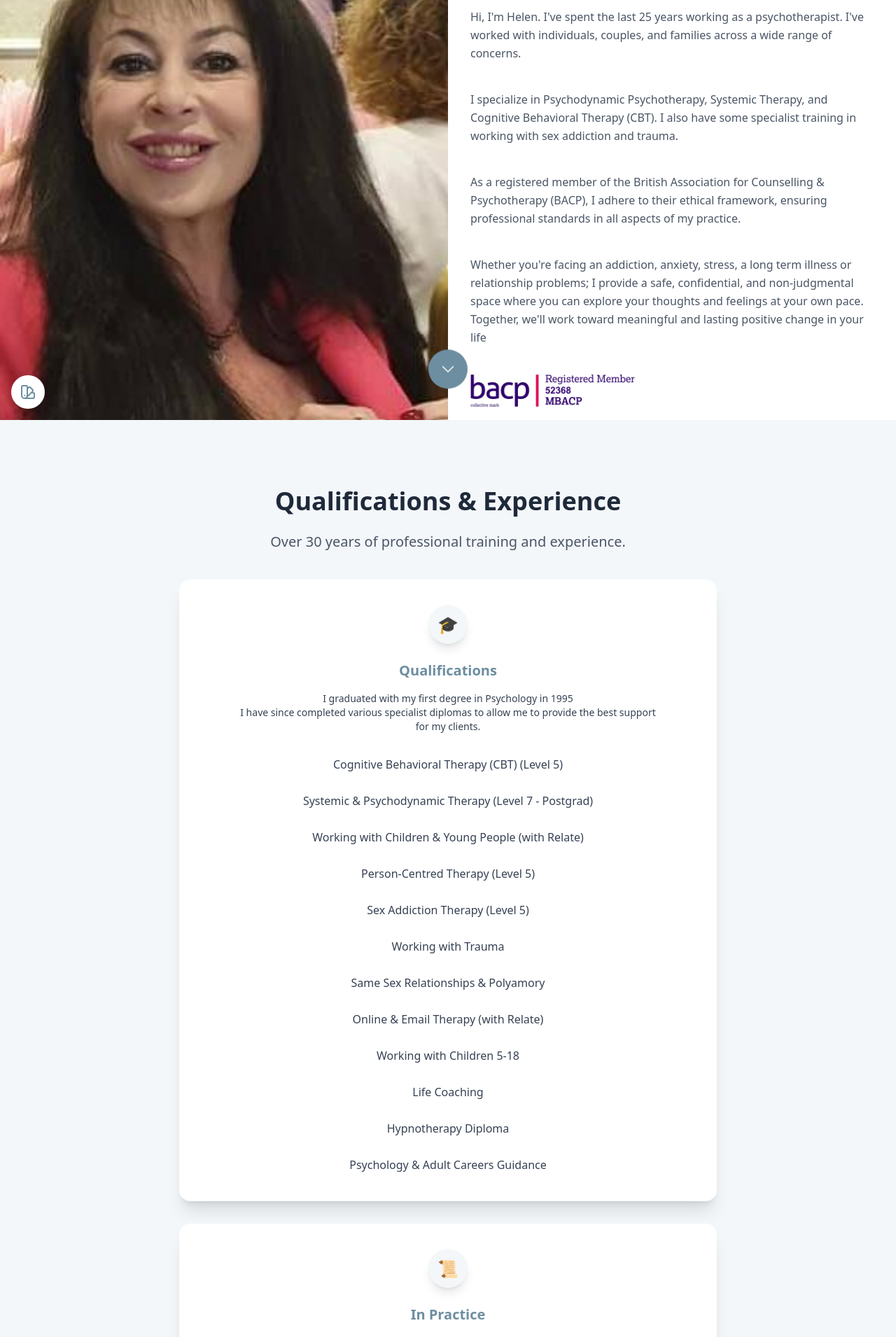
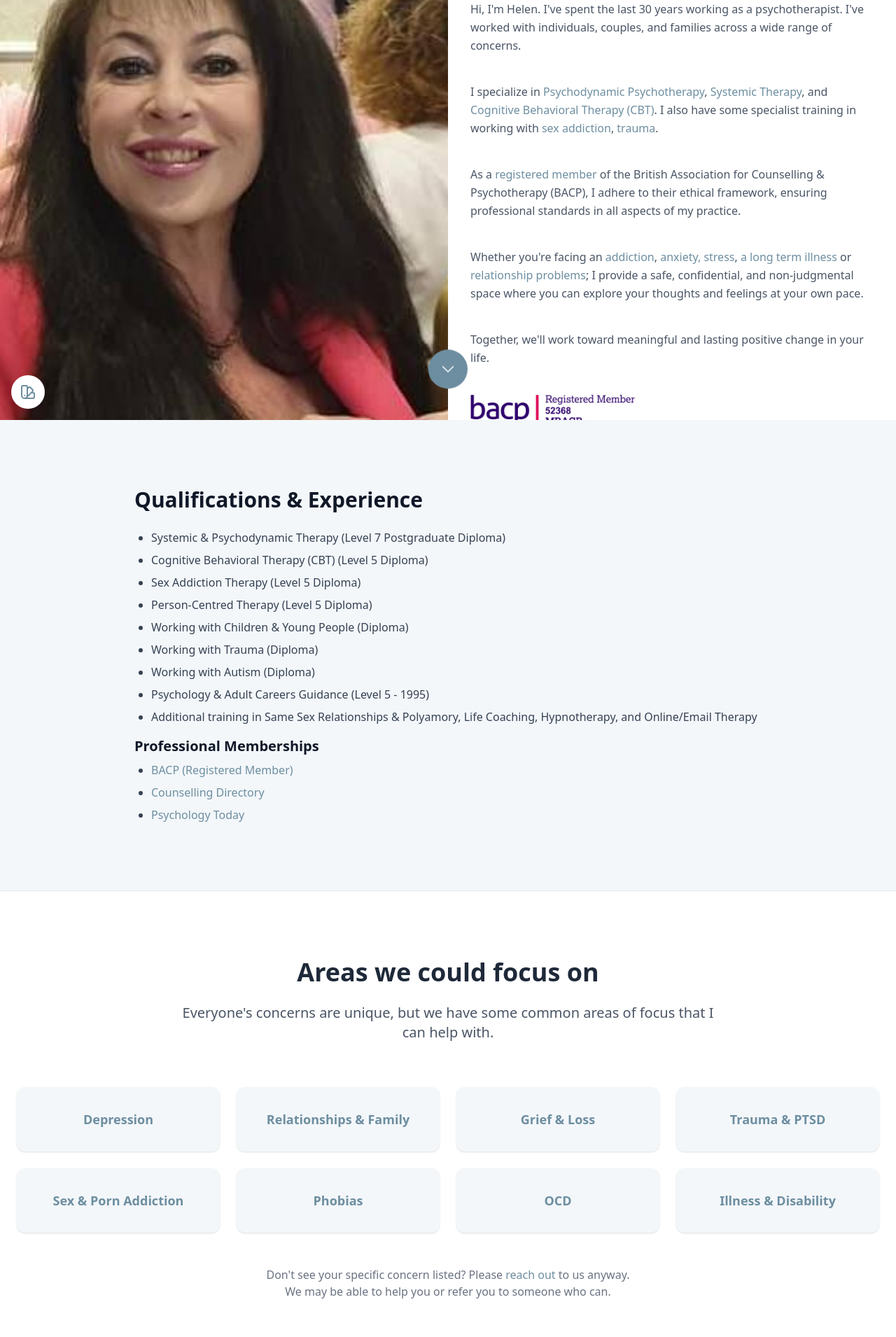
Before and after one commit to millsaj/calen-therapy, a Next.js app: page /meet-us/helen in a window 1280 px wide. Shown: the part 200-2110 px from the top of the page at 70% size. Built offline with nearby package versions, Linux system fonts and the light colour scheme.

Commit message:
Update home and meet us sections

```diff
--- a/app/_components/home/Therapists.tsx
+++ b/app/_components/home/Therapists.tsx
@@ -69,7 +69,7 @@ export const Therapists: React.FC = ({
         {therapists.map((therapist, index) => (
           <div key={index}>
             <div className="mb-8 relative">
-              <div className="w-[288px] h-[288px] sm:w-[384px] sm:h-[384px] mx-auto">
+              <div className="w-[288px] h-[288px] sm:w-[384px] sm:h-[384px] md:w-[288px] md:h-[288px] lg:w-[384px] lg:h-[384px] mx-auto">
                 <Image
                   src={therapist.imagePath}
                   alt={therapist.name}
--- a/app/_components/sections/Approaches.tsx
+++ b/app/_components/sections/Approaches.tsx
@@ -12,8 +12,8 @@ interface TherapyApproachProps {
 }
 
 export const TherapyApproaches: React.FC<TherapyApproachProps> = ({
-  title = 'Our Therapy Approaches',
-  subtitle = 'We offer a variety of therapeutic approaches, each tailored to address specific needs and goals.',
+  title = 'Our Approach',
+  subtitle = 'Want to learn more about some of the techniques and therapy styles that we use?',
   approaches = [],
   striped,
 }) => {
@@ -21,7 +21,7 @@ export const TherapyApproaches: React.FC<TherapyApproachProps> = ({
     <>
       <div className="text-center max-w-3xl mx-auto mb-16">
         <h2 className="text-2xl sm:text-3xl md:text-4xl font-bold mb-6 text-gray-800">{title}</h2>
-        <p className="text-xl text-gray-600">{subtitle}</p>
+        <p className="text-lg md:text-xl text-gray-600">{subtitle}</p>
       </div>
 
       <div className="grid md:grid-cols-2 lg:grid-cols-3 gap-10">
--- a/app/_components/sections/CallToAction.tsx
+++ b/app/_components/sections/CallToAction.tsx
@@ -27,8 +27,8 @@ export const CallToAction: React.FC<ICallToActionProps> = ({
 }) => {
   return (
     <div className="text-center">
-      <h2 className="text-2xl md:text-4xl font-bold mb-8 mx-auto">{title}</h2>
-      <div className='text-xl mb-10 max-w-3xl mx-auto opacity-90'>
+      <h2 className="text-2xl sm:text-3xl md:text-4xl font-bold mb-8 mx-auto">{title}</h2>
+      <div className='text-lg md:text-xl mb-10 max-w-3xl mx-auto opacity-90'>
         {description.map((desc, index) => (
           <p key={index}>{desc}</p>
         ))}
--- a/app/_components/sections/Focuses.tsx
+++ b/app/_components/sections/Focuses.tsx
@@ -11,7 +11,7 @@ interface IFocusesProps {
 
 export const Focuses: React.FC<IFocusesProps> = ({
   title = 'Areas we could focus on',
-  subtitle = "We provide support for a wide range of concerns and challenges.",
+  subtitle = "Everyone's concerns are unique, but we have some common areas of focus that we can help with.",
   focuses,
   striped,
 }) => {
@@ -19,10 +19,14 @@ export const Focuses: React.FC<IFocusesProps> = ({
     <>
       <div className="text-center max-w-3xl mx-auto mb-8 sm:mb-12 md:mb-16">
         <h2 className="text-2xl sm:text-3xl md:text-4xl font-bold mb-6 text-gray-800">{title}</h2>
-        <p className="text-xl text-gray-600">{subtitle}</p>
+        <p className="text-lg md:text-xl text-gray-600">{subtitle}</p>
       </div>
 
-      <div className="grid grid-cols-1 sm:grid-cols-2  md:grid-cols-3 lg:grid-cols-4 gap-6">
+      <div
+        className={`grid grid-cols-1 sm:grid-cols-2 ${
+          focuses.length % 3 === 0 ? 'lg:grid-cols-3' : ''
+        } xl:grid-cols-4 gap-6`}
+      >
         {focuses.map(focus => {
           return (
         <Link
--- a/app/_config/focuses.ts
+++ b/app/_config/focuses.ts
@@ -1,87 +1,87 @@
 export interface IFocus {
   slug: string;
   title: string;
-  talkTo: ('helen' | 'carl')[];
+  displayOn: ('home' | 'helen' | 'carl')[];
 }
 
 const allFocuses: IFocus[] = [
   {
     slug: 'anxiety-stress',
     title: 'Anxiety & Stress',
-    talkTo: ['carl']
+    displayOn: ['home', 'carl']
   },
   {
     slug: 'depression',
     title: 'Depression',
-    talkTo: ['helen', 'carl']
+    displayOn: ['home', 'helen', 'carl']
   },
   {
     slug: 'relationships',
     title: 'Relationships & Family',
-    talkTo: ['helen']
+    displayOn: ['home', 'helen']
   },
   {
     slug: 'grief-loss',
     title: 'Grief & Loss',
-    talkTo: ['helen']
+    displayOn: ['home', 'helen']
   },
   {
     slug: 'trauma',
     title: 'Trauma & PTSD',
-    talkTo: ['helen']
+    displayOn: ['home', 'helen']
   },
   {
     slug: 'addictions',
     title: 'Addictions & Habits',
-    talkTo: ['carl']
+    displayOn: ['home', 'carl']
   },
   {
     slug: 'sex-addiction',
     title: 'Sex & Porn Addiction',
-    talkTo: ['helen']
+    displayOn: ['home', 'helen']
   },
   {
     slug: 'smoking',
     title: 'Stop Smoking',
-    talkTo: ['carl', 'helen']
+    displayOn: ['carl']
   },
   {
     slug: 'weight-loss',
     title: 'Weight Loss',
-    talkTo: ['carl', 'helen']
+    displayOn: ['carl']
   },
   {
     slug: 'confidence-development',
-    title: 'Confidence & Personal Development',
-    talkTo: ['carl']
+    title: 'Confidence',
+    displayOn: ['home', 'carl']
   },
   {
     slug: 'phobias',
     title: 'Phobias',
-    talkTo: ['helen', 'carl']
+    displayOn: ['home', 'helen', 'carl']
   },
   {
     slug: 'ocd',
     title: 'OCD',
-    talkTo: ['helen', 'carl']
+    displayOn: ['home', 'helen', 'carl']
   },
   {
     slug: 'life-changes',
     title: 'Life Changes & Transitions',
-    talkTo: []
+    displayOn: ['home']
   },
   {
     slug: 'illness-disability',
     title: 'Illness & Disability',
-    talkTo: ['helen', 'carl']
+    displayOn: ['home', 'helen']
   },
 ];
 
 export const focuses = {
   all: () => allFocuses,
-  home: () => allFocuses,
+  home: () => allFocuses.filter((focus) => focus.displayOn.includes('home')),
   nav: () => allFocuses,
-  carl: () => allFocuses.filter((focus) => focus.talkTo.includes('carl')),
-  helen: () => allFocuses.filter((focus) => focus.talkTo.includes('helen')),
+  carl: () => allFocuses.filter((focus) => focus.displayOn.includes('carl')),
+  helen: () => allFocuses.filter((focus) => focus.displayOn.includes('helen')),
   getBySlug: (slug: string) => allFocuses.find((focus) => focus.slug === slug),
 };
--- a/app/focuses/illness-disability/page.tsx
+++ b/app/focuses/illness-disability/page.tsx
@@ -1,4 +1,3 @@
-import Link from 'next/link';
 import { routes } from '@app/_config/routes';
 import { FocusPage } from '../FocusPage';
 import { buildMetadata } from '@app/_config/metadata';
--- a/app/focuses/smoking/page.tsx
+++ b/app/focuses/smoking/page.tsx
@@ -1,4 +1,3 @@
-import Link from 'next/link';
 import { routes } from '@app/_config/routes';
 import { FocusPage } from '../FocusPage';
 import { buildMetadata } from '@app/_config/metadata';
--- a/app/focuses/weight-loss/page.tsx
+++ b/app/focuses/weight-loss/page.tsx
@@ -1,4 +1,3 @@
-import Link from 'next/link';
 import { routes } from '@app/_config/routes';
 import { FocusPage } from '../FocusPage';
 import { buildMetadata } from '@app/_config/metadata';
--- a/app/meet-us/carl/page.tsx
+++ b/app/meet-us/carl/page.tsx
@@ -32,63 +32,15 @@ export default function CarlPage() {
         title='Carl Porter' >
 
         <p>
-          Hi, I'm Carl. I provide a confidential and professional hypnotherapy service alongside my wife Helen, who is a psychotherapist and relationship therapist. Qualified in hypnotherapy and as an NLP practitioner, I will enable you to make significant changes to your life and wellbeing.
+          Hi, I'm Carl. I provide a confidential and professional hypnotherapy service alongside my wife <Link href={routes.helen()} className='text-primary hover:underline hover:text-accent'>Helen</Link>, who is a psychotherapist and relationship therapist.
+        </p>
+        <p>
+          Qualified in hypnotherapy and as an NLP practitioner, I will enable you to make significant changes to your life and wellbeing. I completed my Solution Focused Hypnotherapy Diploma in 2020 and have since been helping clients overcome a wide range of issues, including <Link href={routes.focuses.anxietyStress()} className='text-primary hover:underline hover:text-accent'>anxiety</Link>, <Link href={routes.focuses.phobias()} className='text-primary hover:underline hover:text-accent'>phobias</Link>, <Link href={routes.focuses.weightLoss()} className='text-primary hover:underline hover:text-accent'>weight loss</Link>, <Link href={routes.focuses.smoking()} className='text-primary hover:underline hover:text-accent'>smoking</Link>, and more.
+        </p>
+        <p>
+          I am a <Link href={routes.external.carlHypnotherapyDirectory()} className="text-primary hover:underline hover:text-accent">registered practitioner</Link> with the Hypnotherapy Directory and a member of AFSFH (Association for Solution Focused Hypnotherapy).
         </p>
       </SplitPageHero>
-
-      <StripedSection secondary={true} primary={false}>
-        <div className="text-center max-w-2xl mx-auto mb-16">
-          <h2 className="text-2xl sm:text-3xl md:text-4xl font-bold mb-6 text-gray-800">Qualifications & Experience</h2>
-          <p className="text-xl text-gray-600 mb-10">Specialized training in solution-focused hypnotherapy.</p>
-
-          <div className="flex flex-col gap-8 items-center">
-            {/* Core Qualifications Card */}
-            <div className="w-full bg-white rounded-2xl shadow-xl p-8 flex flex-col items-center gap-6 hover:scale-[1.02] transition-transform">
-              <div className="bg-secondary w-14 h-14 flex items-center justify-center rounded-full shadow-lg mt-1">
-                <span className="text-white text-2xl">🎓</span>
-              </div>
-              <div className="text-center max-w-[85%]">
-                <h3 className="text-xl font-semibold text-primary mb-4">Core Qualifications</h3>
-                <p className="text-gray-700 text-sm mb-6">
-                  I specialize in solution-focused hypnotherapy to help clients make positive changes in their lives.<br />
-                  I'm qualified to help you manage daily stresses and find alternatives to unwanted negative feelings.
-                </p>
-                <ul className="text-gray-700 space-y-3 font-medium w-full">
-                  <li className="p-2 rounded-lg hover:bg-secondary transition-colors">
-                    <span>Solution Focused Hypnotherapy Diploma (2020)</span>
-                  </li>
-                  <li className="p-2 rounded-lg hover:bg-secondary transition-colors">
-                    <span>NLP Practitioner Certification</span>
-                  </li>
-                  <li className="p-2 rounded-lg hover:bg-secondary transition-colors">
-                    <span>IPS Degree (2002)</span>
-                  </li>
-                </ul>
-              </div>
-            </div>
-
-            {/* Memberships Section */}
-            <div className="w-full bg-white rounded-2xl shadow-xl p-8 flex flex-col items-center gap-6 hover:scale-[1.02] transition-transform">
-              <div className="bg-secondary w-14 h-14 flex items-center justify-center rounded-full shadow-lg mt-1">
-                <span className="text-white text-2xl">🏅</span>
-              </div>
-              <div className="text-center max-w-[85%]">
-                <h3 className="text-xl font-semibold text-primary mb-4">Professional Memberships</h3>
-                <p className="text-gray-700 text-sm mb-6">
-                  I'm a registered practitioner with the following professional directories:
-                </p>
-                <ul className="text-gray-700 space-y-3 font-medium w-full">
-                  <li className="p-2 rounded-lg hover:bg-secondary transition-colors">
-                    <Link href="https://www.hypnotherapy-directory.org.uk/hypnotherapists/carl-porter" target="_blank" className="text-primary hover:underline hover:text-accent">
-                      <span>Hypnotherapy Directory</span>
-                    </Link>
-                  </li>
-                </ul>
-              </div>
-            </div>
-          </div>
-        </div>
-      </StripedSection>
 
       <StripedSection secondary={false} primary={false}>
         <div className="max-w-6xl mx-auto px-4 py-16">
@@ -133,6 +85,7 @@ export default function CarlPage() {
 
       <StripedSection secondary={true} primary={false}>
         <Focuses
+          subtitle="Everyone's concerns are unique, but we have some common areas of focus that I can help with."
           focuses={focuses.carl()}
           striped={true} />
       </StripedSection>
--- a/app/meet-us/helen/page.tsx
+++ b/app/meet-us/helen/page.tsx
@@ -1,11 +1,9 @@
 import { Testimonials } from '@app/_components/sections/Testimonials';
 import { testimonials } from '@app/_config/testimonials';
 import { focuses } from '@app/_config/focuses';
-import { approaches } from '@app/_config/approaches';
 import { images } from '@app/_config/images';
 import { routes } from '@app/_config/routes';
 import { Focuses } from '@app/_components/sections/Focuses';
-import { TherapyApproaches } from '@app/_components/sections/Approaches';
 import { SplitPageHero } from '@app/_components/hero/SplitPageHero';
 import { StripedSection } from '@app/_components/sections/StripedSection';
 import { CallToAction } from '@app/_components/sections/CallToAction';
@@ -29,16 +27,26 @@ export default function HelenPage() {
         imageAlt={images.helen.main.alt}
         title='Helen Mills Porter'>
 
-        <p>Hi, I'm Helen. I've spent the last 25 years working as a psychotherapist.
-          I've worked with individuals, couples, and families across a wide range of concerns.</p>
-        <p>I specialize in Psychodynamic Psychotherapy, Systemic Therapy, and Cognitive Behavioral Therapy (CBT).
-          I also have some specialist training in working with sex addiction and trauma.
+        <p>
+          Hi, I'm Helen. I've spent the last 30 years working as a psychotherapist.
+
+          I've worked with individuals, couples, and families across a wide range of concerns.
         </p>
-        <p>As a registered member of the British Association for Counselling & Psychotherapy (BACP), I adhere to their
-          ethical framework, ensuring professional standards in all aspects of my practice.</p>
-        <p>Whether you're facing an addiction, anxiety, stress, a long term illness or relationship problems; I provide a safe,
-          confidential, and non-judgmental space where you can explore your thoughts and feelings at your own pace. Together, we'll
-          work toward meaningful and lasting positive change in your life</p>
+        <p>
+          I specialize in <Link href={routes.approaches.psychodynamic()} className='text-primary hover:underline hover:text-accent'>Psychodynamic Psychotherapy</Link>, <Link href={routes.approaches.systemic()} className='text-primary hover:underline hover:text-accent'>Systemic Therapy</Link>, and <Link href={routes.approaches.cbt()} className='text-primary hover:underline hover:text-accent'>Cognitive Behavioral Therapy (CBT)</Link>.
+
+          I also have some specialist training in working with <Link href={routes.focuses.sexAddiction()} className='text-primary hover:underline hover:text-accent'>sex addiction</Link>, <Link href={routes.focuses.trauma()} className='text-primary hover:underline hover:text-accent'>trauma</Link>.
+        </p>
+        <p>
+          As a <Link href={routes.external.helenBacp()} target="_blank" className='text-primary hover:underline hover:text-accent'>registered member</Link> of the British Association for Counselling & Psychotherapy (BACP), I adhere to their
+          ethical framework, ensuring professional standards in all aspects of my practice.
+        </p>
+        <p>
+          Whether you're facing an <Link href={routes.focuses.addictions()} className='text-primary hover:underline hover:text-accent'>addiction</Link>, <Link href={routes.focuses.anxietyStress()} className='text-primary hover:underline hover:text-accent'>anxiety, stress</Link>, <Link href={routes.focuses.illnessDisability()} className='text-primary hover:underline hover:text-accent'>a long term illness</Link> or <Link href={routes.focuses.relationships()} className='text-primary hover:underline hover:text-accent'>relationship problems</Link>; I provide a safe, confidential, and non-judgmental space where you can explore your thoughts and feelings at your own pace.
+        </p>
+        <p>
+          Together, we'll work toward meaningful and lasting positive change in your life.
+        </p>
 
         <Link href={routes.external.helenBacp()} target="_blank">
           <Image
@@ -52,101 +60,56 @@ export default function HelenPage() {
       </SplitPageHero>
 
       <StripedSection secondary={true} primary={false}>
-        <div className="text-center max-w-3xl mx-auto mb-16">
-          <h2 className="text-2xl sm:text-3xl md:text-4xl font-bold mb-6 text-gray-800">Qualifications & Experience</h2>
-          <p className="text-xl text-gray-600 mb-10">Over 30 years of professional training and experience.</p>
+        <div className="max-w-4xl mx-auto">
+          <h2 className="text-3xl font-bold text-gray-900 mb-6">Qualifications & Experience</h2>
 
-          <div className="flex flex-col gap-8 items-center">
-            {/* Qualifications Card */}
-            <div className="w-full bg-white rounded-2xl shadow-xl p-8 flex flex-col items-center gap-6 hover:scale-[1.02] transition-transform">
-              <div className="bg-secondary w-14 h-14 flex items-center justify-center rounded-full shadow-lg mt-1">
-                <span className="text-white text-2xl">🎓</span>
-              </div>
-              <div className="text-center max-w-[85%]">
-                <h3 className="text-xl font-semibold text-primary mb-4">Qualifications</h3>
-                <p className="text-gray-700 text-sm mb-6">
-                  I graduated with my first degree in Psychology in 1995<br/>
-
-                  I have since completed various specialist diplomas to allow me to provide the best support for my clients.
-                </p>
-                <ul className="text-gray-700 space-y-3 font-medium w-full">
-                  <li className="p-2 rounded-lg hover:bg-secondary transition-colors">Cognitive Behavioral Therapy (CBT) (Level 5)</li>
-                  <li className="p-2 rounded-lg hover:bg-secondary transition-colors">Systemic & Psychodynamic Therapy (Level 7  - Postgrad)</li>
-                  <li className="p-2 rounded-lg hover:bg-secondary transition-colors">Working with Children & Young People (with Relate)</li>
-                  <li className="p-2 rounded-lg hover:bg-secondary transition-colors">Person-Centred Therapy (Level 5)</li>
-                  <li className="p-2 rounded-lg hover:bg-secondary transition-colors">Sex Addiction Therapy (Level 5)</li>
-                  <li className="p-2 rounded-lg hover:bg-secondary transition-colors">Working with Trauma</li>
-                  <li className="p-2 rounded-lg hover:bg-secondary transition-colors">Same Sex Relationships & Polyamory</li>
-                  <li className="p-2 rounded-lg hover:bg-secondary transition-colors">Online & Email Therapy (with Relate)</li>
-                  <li className="p-2 rounded-lg hover:bg-secondary transition-colors">Working with Children 5-18</li>
-                  <li className="p-2 rounded-lg hover:bg-secondary transition-colors">Life Coaching</li>
-                  <li className="p-2 rounded-lg hover:bg-secondary transition-colors">Hypnotherapy Diploma</li>
-                  <li className="p-2 rounded-lg hover:bg-secondary transition-colors">Psychology & Adult Careers Guidance</li>
+          <div className="prose prose-lg">
+            <ul className="list-disc pl-6 text-gray-700 space-y-2">
+              <li>Systemic & Psychodynamic Therapy (Level 7 Postgraduate Diploma)</li>
+              <li>Cognitive Behavioral Therapy (CBT) (Level 5 Diploma)</li>
+              <li>Sex Addiction Therapy (Level 5 Diploma)</li>
+              <li>Person-Centred Therapy (Level 5 Diploma)</li>
+              <li>Working with Children & Young People (Diploma)</li>
+              <li>Working with Trauma (Diploma)</li>
+              <li>Working with Autism (Diploma)</li>
+              <li>Psychology & Adult Careers Guidance (Level 5 - 1995)</li>
+              <li>Additional training in Same Sex Relationships & Polyamory, Life Coaching, Hypnotherapy, and Online/Email Therapy</li>
             </ul>
           </div>
-            </div>
 
-            {/* Experience Card */}
-            <div className="w-full bg-white rounded-2xl shadow-xl p-8 flex flex-col items-center gap-6 hover:scale-[1.02] transition-transform">
-              <div className="bg-secondary w-14 h-14 flex items-center justify-center rounded-full shadow-lg mt-1">
-                <span className="text-white text-2xl">📜</span>
-              </div>
-              <div className="text-center max-w-[85%]">
-                <h3 className="text-xl font-semibold text-primary mb-4">In Practice</h3>
-                <p className="text-gray-700 text-sm mb-6">
-                  I've worked as a therapist for the last 30 years
-                </p>
-                <ul className="text-gray-700 space-y-3 font-medium w-full">
-                  <li className="p-2 rounded-lg hover:bg-secondary transition-colors">Calen Therapy (since 20XX)</li>
-                  <li className="p-2 rounded-lg hover:bg-secondary transition-colors"><Link className='text-primary hover:underline hover:text-accent' href={routes.external.relate()}>Relate</Link> (20XX - 20XX)</li>
-                  <li className="p-2 rounded-lg hover:bg-secondary transition-colors">etc</li>
-                </ul>
-              </div>
-            </div>
+          <div className="prose prose-lg mt-4">
+            <h3 className="text-xl font-bold text-gray-900 mb-2">Professional Memberships</h3>
 
-            {/* Memberships Section */}
-            <div className="w-full bg-white rounded-2xl shadow-xl p-8 flex flex-col items-center gap-6 hover:scale-[1.02] transition-transform">
-              <div className="bg-secondary w-14 h-14 flex items-center justify-center rounded-full shadow-lg mt-1">
-                <span className="text-white text-2xl">🏅</span>
-              </div>
-              <div className="text-center max-w-[85%]">
-                <h3 className="text-xl font-semibold text-primary mb-4">Professional Memberships</h3>
-                <p className="text-gray-700 text-sm mb-6">
-                  Helen is a proud member of the following professional organisations:
-                </p>
-                <ul className="text-gray-700 space-y-3 font-medium w-full">
-                  <li className="p-2 rounded-lg hover:bg-secondary transition-colors">
-                    <Link href={routes.external.helenBacp()} target="_blank"><span>BACP (Registered Member)</span></Link>
+            <ul className="list-disc pl-6 text-gray-700 space-y-2">
+              <li>
+                <Link href={routes.external.helenBacp()} target="_blank" className="text-primary hover:underline hover:text-accent">
+                  BACP (Registered Member)
+                </Link>
               </li>
-                  <li className="p-2 rounded-lg hover:bg-secondary transition-colors">
-                    <Link href={routes.external.helenCounsellingDirectory()} target="_blank"><span>Counselling Directory</span></Link>
+              <li>
+                <Link href={routes.external.helenCounsellingDirectory()} target="_blank" className="text-primary hover:underline hover:text-accent">
+                  Counselling Directory
+                </Link>
               </li>
-                  <li className="p-2 rounded-lg hover:bg-secondary transition-colors">
-                    <Link href={routes.external.helenPsychologyToday()} target="_blank"><span>Psychology Today</span></Link>
+              <li>
+                <Link href={routes.external.helenPsychologyToday()} target="_blank" className="text-primary hover:underline hover:text-accent">
+                  Psychology Today
+                </Link>
               </li>
             </ul>
-              </div>
-            </div>
           </div>
         </div>
       </StripedSection>
 
       <StripedSection secondary={false} primary={false}>
-        <TherapyApproaches
-          title = 'Our Therapy Approaches'
-          subtitle = 'We offer a variety of therapeutic approaches, each tailored to address specific needs and goals.'
-          approaches={approaches.helen()}
+        <Focuses
+          subtitle="Everyone's concerns are unique, but we have some common areas of focus that I can help with."
+          focuses={focuses.helen()}
           striped={false} />
       </StripedSection>
 
       <StripedSection secondary={true} primary={false}>
-        <Focuses
-          focuses={focuses.helen()}
-          striped={true} />
-      </StripedSection>
-
-      <StripedSection secondary={false} primary={false}>
-        <Testimonials testimonials={testimonials.filter((t) => t.therapists.includes('helen'))} />
+        <Testimonials striped={true} testimonials={testimonials.filter((t) => t.therapists.includes('helen'))} />
       </StripedSection>
 
       <StripedSection secondary={false} primary={true}>
```
Lines whose indentation alone changed are shown as unchanged.
